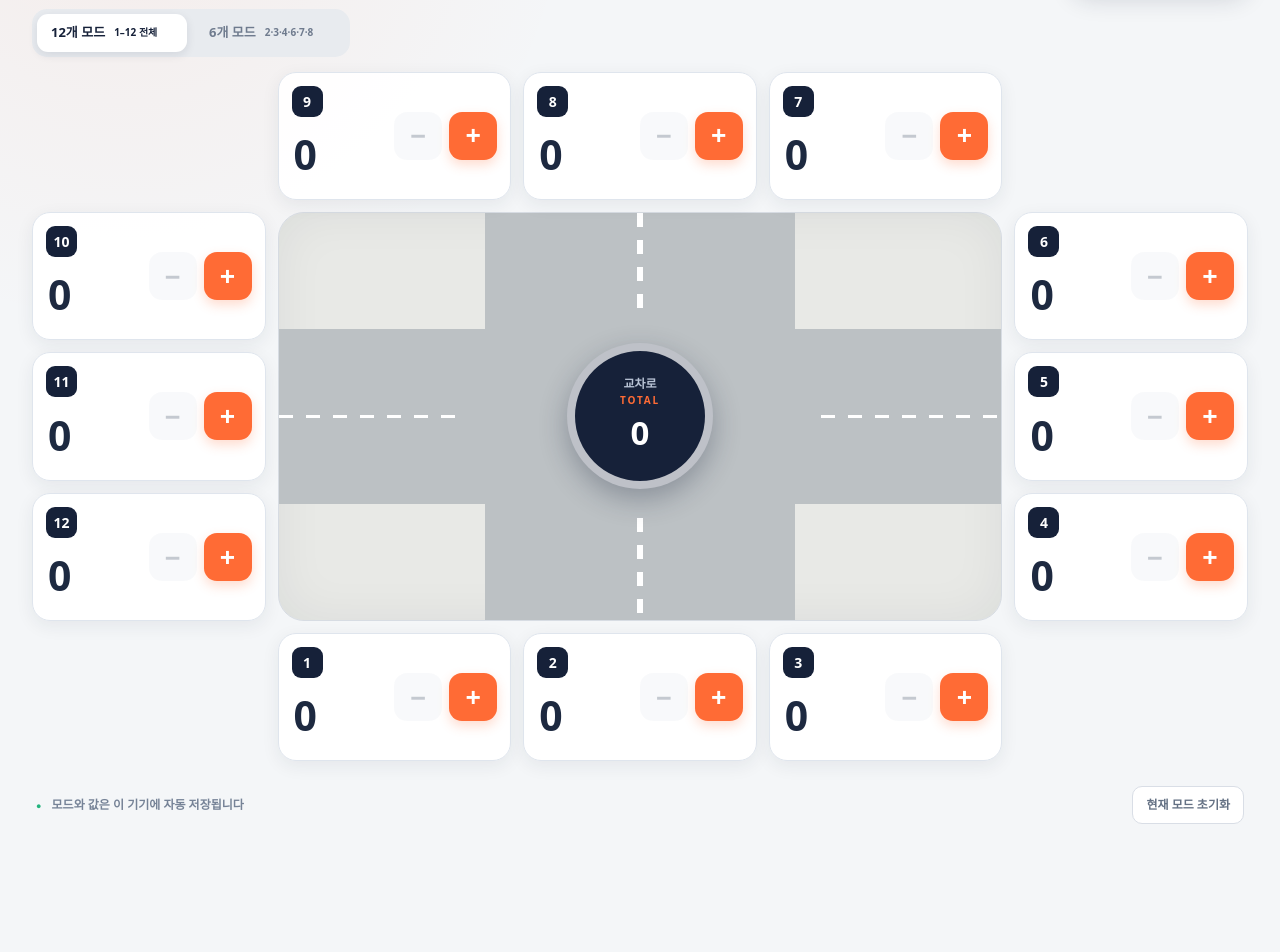
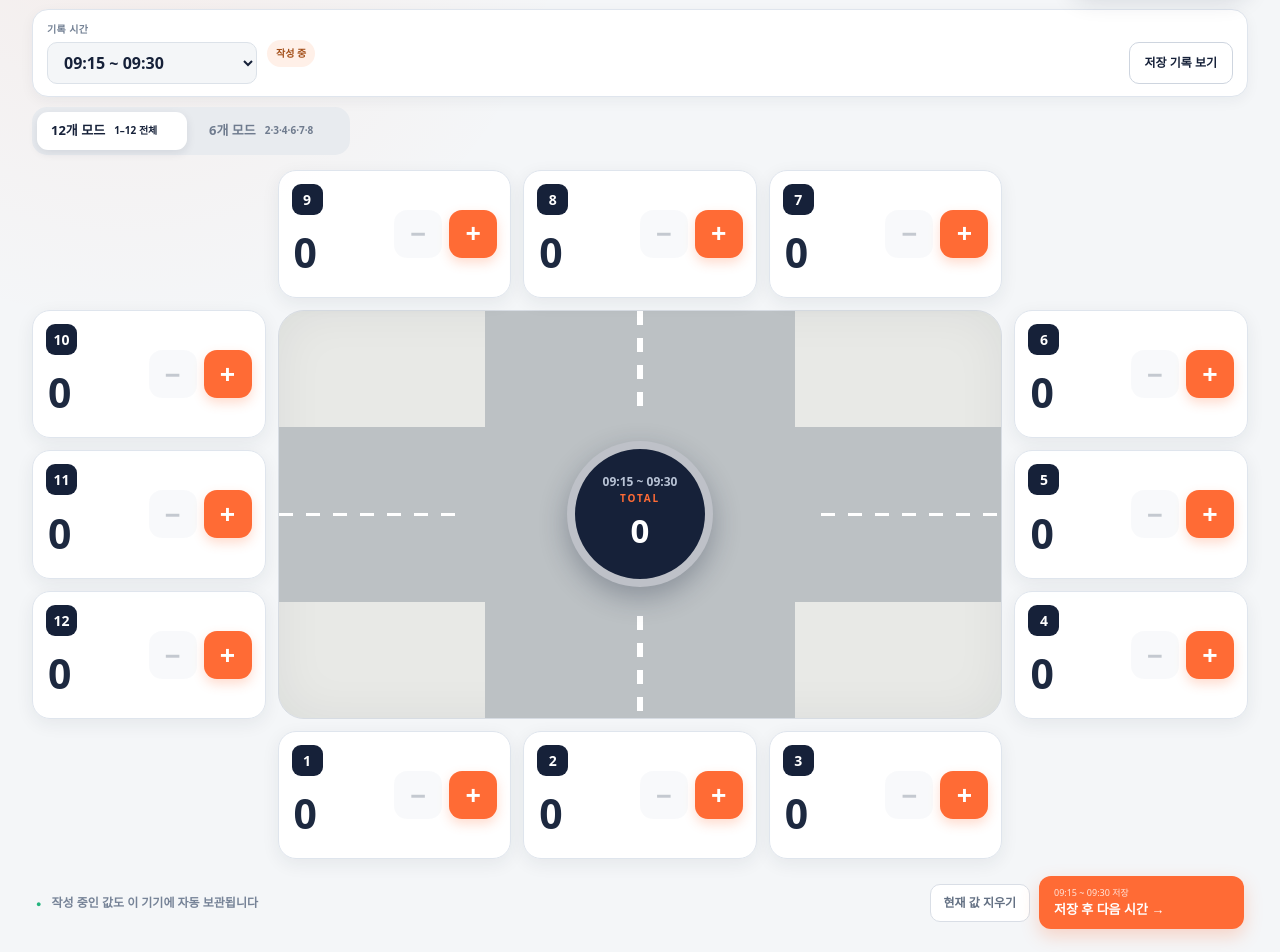
Before and after one commit to tjrud/intersection-vehicle-counter-dashboard, a Next.js app: page / in a window 1280 px wide. Shown: the part 118-1070 px from the top of the page. Before the commit the page ends 972 px from the top, so only its background shows below. Built offline with nearby package versions, Linux system fonts and the light colour scheme.

Commit message:
Add timed recording and spreadsheet export

```diff
--- a/app/globals.css
+++ b/app/globals.css
@@ -14,6 +14,15 @@ h1 { margin:0; color:var(--navy); font-size:clamp(26px,3vw,38px); letter-spacing
 .total-card span { margin-right:8px; color:#aeb9ca; font-size:13px; font-weight:700; }
 .total-card strong { font-size:30px; line-height:1; font-variant-numeric:tabular-nums; }
 .total-card small { font-size:13px; }
+
+.record-toolbar { display:flex; align-items:flex-end; gap:10px; margin-bottom:10px; padding:12px 14px; background:white; border:1px solid var(--line); border-radius:16px; box-shadow:0 4px 14px rgba(25,39,63,.05); }
+.time-field { display:flex; flex-direction:column; gap:5px; }
+.time-field label { color:#738094; font-size:10px; font-weight:800; letter-spacing:.04em; }
+.time-field select { min-width:210px; height:42px; padding:0 36px 0 12px; color:var(--navy); background:#f4f6f8; border:1px solid #dce2e9; border-radius:10px; font-size:16px; font-weight:850; cursor:pointer; }
+.save-status { align-self:center; padding:6px 9px; border-radius:999px; font-size:10px; font-weight:800; }
+.save-status.draft { color:#a34f19; background:#fff0e8; }
+.save-status.saved { color:#177653; background:#e7f7f0; }
+.sheet-open { height:42px; margin-left:auto; padding:0 15px; color:var(--navy); background:white; border:1px solid #ced5df; border-radius:10px; font-size:12px; font-weight:800; cursor:pointer; }
 
 .mode-switch { display:flex; gap:8px; width:fit-content; margin-bottom:15px; padding:5px; background:#e8ebef; border-radius:15px; }
 .mode-switch button { display:flex; align-items:center; gap:9px; min-width:150px; padding:9px 14px; color:#6f7b8e; background:transparent; border:0; border-radius:11px; cursor:pointer; text-align:left; }
@@ -47,21 +56,46 @@ output { align-self:center; padding-left:2px; font-size:clamp(30px,3.2vw,46px);
 .controls button:active { transform:scale(.93); }
 .minus { color:#59677a; background:#edf0f4; }.minus:hover:not(:disabled){background:#dfe4ea}.minus:disabled{opacity:.35;cursor:default}
 .plus { color:white; background:var(--orange); box-shadow:0 5px 12px rgba(255,107,53,.24); }.plus:hover{background:var(--orange-dark)}
-.controls button:focus-visible,.mode-switch button:focus-visible,.reset-button:focus-visible,.reset-confirm button:focus-visible { outline:3px solid rgba(255,107,53,.35); outline-offset:2px; }
+.controls button:focus-visible,.mode-switch button:focus-visible,.record-toolbar button:focus-visible,.record-toolbar select:focus-visible,.save-next:focus-visible,.sheet-actions button:focus-visible,.reset-button:focus-visible,.reset-confirm button:focus-visible { outline:3px solid rgba(255,107,53,.35); outline-offset:2px; }
 .footer-bar { display:flex; justify-content:space-between; align-items:center; min-height:58px; margin-top:14px; padding:0 4px; }
 .footer-bar p { margin:0; color:#768397; font-size:12px; font-weight:650; }.footer-bar p span{color:#24b47e;font-size:9px;margin-right:7px}
+.footer-actions { display:flex; align-items:center; gap:9px; }
 .reset-button,.reset-confirm button { border:1px solid #d9dee6; border-radius:10px; padding:9px 13px; color:#647184; background:white; font-size:12px; font-weight:750; cursor:pointer; }
 .reset-confirm { display:flex; align-items:center; gap:7px; color:#5f6b7d; font-size:12px; font-weight:700; }.reset-confirm .danger{color:white;border-color:#d94848;background:#d94848}
+.save-next { display:flex; flex-direction:column; align-items:flex-start; min-width:205px; padding:10px 15px; color:white; background:var(--orange); border:0; border-radius:12px; box-shadow:0 7px 18px rgba(255,107,53,.25); cursor:pointer; }
+.save-next span { font-size:9px; opacity:.82; }
+.save-next b { font-size:13px; }
+
+.modal-backdrop { position:fixed; z-index:50; inset:0; display:grid; place-items:center; padding:24px; background:rgba(11,19,34,.64); backdrop-filter:blur(4px); }
+.sheet-modal { display:flex; flex-direction:column; width:min(1180px,100%); max-height:88vh; overflow:hidden; background:white; border-radius:20px; box-shadow:0 24px 80px rgba(0,0,0,.3); }
+.sheet-modal header { display:flex; align-items:center; justify-content:space-between; gap:18px; padding:18px 20px; border-bottom:1px solid var(--line); }
+.sheet-modal h2 { margin:0; color:var(--navy); font-size:22px; }
+.sheet-modal header p { margin:3px 0 0; color:#8390a1; font-size:11px; font-weight:650; }
+.sheet-actions { display:flex; gap:7px; }
+.sheet-actions button { height:38px; padding:0 13px; color:#435066; background:#f2f4f7; border:1px solid #dde2e8; border-radius:9px; font-size:11px; font-weight:800; cursor:pointer; }
+.sheet-actions button:first-child { color:white; background:var(--navy); border-color:var(--navy); }
+.sheet-actions .close-modal { width:38px; padding:0; color:#738094; font-size:22px; }
+.table-wrap { overflow:auto; }
+table { width:100%; border-collapse:separate; border-spacing:0; font-size:11px; font-variant-numeric:tabular-nums; }
+th,td { min-width:62px; padding:8px 9px; text-align:center; border-right:1px solid #edf0f3; border-bottom:1px solid #edf0f3; }
+thead th { position:sticky; z-index:2; top:0; color:white; background:var(--navy); font-weight:800; }
+thead th:first-child { z-index:3; left:0; }
+tbody th { position:sticky; left:0; min-width:130px; color:#586578; background:#f6f7f9; font-weight:750; }
+tbody tr.has-data td,tbody tr.has-data th { background:#fff8f4; }
+tbody tr.has-data th { color:var(--orange-dark); }
+.row-total { color:var(--navy); background:#f5f7fa; font-weight:900; }
 
 @media(max-width:980px){
   .app-shell{padding:20px 16px 16px}.full-layout{grid-template-columns:repeat(3,minmax(140px,1fr));grid-template-rows:repeat(5,118px);grid-template-areas:"n1 n2 n3" "w1 center e1" "w2 center e2" "w3 center e3" "s1 s2 s3";min-height:590px}.full-layout .intersection{grid-area:2/1/5/4}.counter{padding:11px}.controls button{width:44px;height:44px}
 }
 @media(max-width:620px){
   .app-shell{padding:16px 10px 12px}.topbar{align-items:center;margin-bottom:12px}.eyebrow{font-size:10px;margin-bottom:3px}h1{font-size:22px}.total-card{padding:10px 13px;border-radius:13px;gap:5px}.total-card span{display:none}.total-card strong{font-size:24px}
+  .record-toolbar{align-items:center;padding:9px}.time-field{flex:1}.time-field select{width:100%;min-width:0;height:39px;font-size:14px}.save-status{display:none}.sheet-open{height:39px;padding:0 10px;font-size:10px}
   .mode-switch{width:100%;margin-bottom:10px}.mode-switch button{justify-content:center;min-width:0;width:50%;padding:8px 6px}.mode-switch button span{display:none}
   .full-layout{grid-template-columns:repeat(3,1fr);grid-template-rows:repeat(5,112px);gap:6px;min-height:584px}.photo-layout{grid-template-columns:repeat(3,1fr);grid-template-rows:repeat(4,125px);gap:6px;min-height:518px}
   .counter{display:flex;flex-direction:column;gap:4px;padding:8px;border-radius:13px}.number-badge{width:25px;height:25px;border-radius:7px;font-size:12px}output{position:absolute;top:10px;right:10px;font-size:25px}.controls{width:100%;margin-top:auto;gap:5px}.controls button{width:50%;height:49px;border-radius:10px;font-size:25px}.intersection{border-radius:17px}.center-mark{width:108px;border-width:6px}.center-mark strong{font-size:26px}
-  .footer-bar{align-items:flex-end}.footer-bar p{max-width:145px;line-height:1.45}.reset-confirm{flex-wrap:wrap;justify-content:flex-end;max-width:220px}.reset-confirm span{width:100%;text-align:right}
+  .footer-bar{align-items:flex-end}.footer-bar p{display:none}.footer-actions{width:100%;justify-content:flex-end}.save-next{flex:1;max-width:240px}.reset-confirm{flex-wrap:wrap;justify-content:flex-end;max-width:220px}.reset-confirm span{width:100%;text-align:right}
+  .modal-backdrop{padding:8px}.sheet-modal{max-height:94vh;border-radius:14px}.sheet-modal header{align-items:flex-start;padding:13px}.sheet-modal h2{font-size:18px}.sheet-actions{flex-wrap:wrap;justify-content:flex-end}.sheet-actions button{height:34px;padding:0 9px}.table-wrap{font-size:10px}th,td{min-width:48px;padding:7px 6px}tbody th{min-width:112px}
 }
 @media(max-width:390px){.full-layout{grid-template-rows:repeat(5,106px);min-height:554px}.photo-layout{grid-template-rows:repeat(4,118px);min-height:490px}.controls button{height:45px}}
 @media(prefers-reduced-motion:reduce){*{transition:none!important}}
--- a/app/page.tsx
+++ b/app/page.tsx
@@ -8,7 +8,6 @@ const fullMode = [
   { id: 6, area: "e1" }, { id: 5, area: "e2" }, { id: 4, area: "e3" },
   { id: 1, area: "s1" }, { id: 2, area: "s2" }, { id: 3, area: "s3" },
 ] as const;
-
 const photoMode = [
   { id: 3, area: "p3" }, { id: 2, area: "p2" }, { id: 4, area: "p4" },
   { id: 6, area: "p6" }, { id: 7, area: "p7" }, { id: 8, area: "p8" },
@@ -16,141 +15,160 @@ const photoMode = [
 
 type Mode = "full" | "photo";
 type Counts = Record<number, number>;
+type DayRecords = Record<string, Counts>;
+type Records = Record<string, DayRecords>;
+type Drafts = Record<string, Counts>;
 
 const emptyCounts = (): Counts =>
-  Object.fromEntries(Array.from({ length: 12 }, (_, index) => [index + 1, 0])) as Counts;
+  Object.fromEntries(Array.from({ length: 12 }, (_, i) => [i + 1, 0])) as Counts;
+const pad = (value: number) => String(value).padStart(2, "0");
+const localDate = (date = new Date()) => `${date.getFullYear()}-${pad(date.getMonth() + 1)}-${pad(date.getDate())}`;
+const slots = Array.from({ length: 96 }, (_, index) => {
+  const start = index * 15;
+  const end = start + 15;
+  return {
+    key: pad(index),
+    label: `${pad(Math.floor(start / 60))}:${pad(start % 60)} ~ ${pad(Math.floor(end / 60) % 24)}:${pad(end % 60)}`,
+  };
+});
+const currentSlot = () => pad(Math.floor((new Date().getHours() * 60 + new Date().getMinutes()) / 15));
+const draftKey = (date: string, slot: string) => `${date}|${slot}`;
 
 export default function Home() {
-  const [counts, setCounts] = useState<Counts>(emptyCounts);
   const [mode, setMode] = useState<Mode>("full");
+  const [date, setDate] = useState(localDate);
+  const [slot, setSlot] = useState(currentSlot);
+  const [records, setRecords] = useState<Records>({});
+  const [drafts, setDrafts] = useState<Drafts>({});
   const [ready, setReady] = useState(false);
   const [confirmReset, setConfirmReset] = useState(false);
+  const [showSheet, setShowSheet] = useState(false);
+  const [copyState, setCopyState] = useState("표 복사");
 
   useEffect(() => {
     try {
-      const saved = localStorage.getItem("intersection-mode-counts-v3");
+      const saved = localStorage.getItem("intersection-timed-records-v1");
       if (saved) {
         const parsed = JSON.parse(saved);
-        setCounts({ ...emptyCounts(), ...parsed.counts });
+        setRecords(parsed.records ?? {});
+        setDrafts(parsed.drafts ?? {});
         setMode(parsed.mode === "photo" ? "photo" : "full");
-      } else {
-        const laneData = localStorage.getItem("intersection-lane-counts-v2");
-        const oldData = localStorage.getItem("intersection-counts");
-        if (laneData) {
-          const parsed = JSON.parse(laneData);
-          const migrated = emptyCounts();
-          for (let id = 1; id <= 12; id += 1) {
-            const values: number[] = parsed.laneCounts?.[id] ?? [];
-            const visible = parsed.laneSettings?.[id] ?? 1;
-            migrated[id] = values.slice(0, visible).reduce((sum, value) => sum + value, 0);
-          }
-          setCounts(migrated);
-        } else if (oldData) {
-          setCounts({ ...emptyCounts(), ...JSON.parse(oldData) });
-        }
+        setDate(parsed.date ?? localDate());
+        setSlot(parsed.slot ?? currentSlot());
       }
     } catch {
-      // Start fresh if saved browser data cannot be read.
+      // Start with a clean record when browser storage cannot be read.
     }
     setReady(true);
   }, []);
 
   useEffect(() => {
-    if (ready) {
-      localStorage.setItem("intersection-mode-counts-v3", JSON.stringify({ counts, mode }));
-    }
-  }, [counts, mode, ready]);
+    if (ready) localStorage.setItem("intersection-timed-records-v1", JSON.stringify({ records, drafts, mode, date, slot }));
+  }, [records, drafts, mode, date, slot, ready]);
 
   const positions = mode === "full" ? fullMode : photoMode;
-  const total = useMemo(
-    () => positions.reduce((sum, { id }) => sum + counts[id], 0),
-    [counts, positions],
-  );
+  const ids = mode === "full" ? Array.from({ length: 12 }, (_, i) => i + 1) : [2, 3, 4, 6, 7, 8];
+  const key = draftKey(date, slot);
+  const counts = drafts[key] ?? records[date]?.[slot] ?? emptyCounts();
+  const total = useMemo(() => positions.reduce((sum, { id }) => sum + counts[id], 0), [counts, positions]);
+  const savedCurrent = Boolean(records[date]?.[slot]);
 
-  const changeCount = (id: number, amount: number) => {
-    setCounts((current) => ({ ...current, [id]: Math.max(0, current[id] + amount) }));
+  const setCurrentCounts = (next: Counts) => setDrafts((current) => ({ ...current, [key]: next }));
+  const changeCount = (id: number, amount: number) => setCurrentCounts({ ...counts, [id]: Math.max(0, counts[id] + amount) });
+
+  const saveAndNext = () => {
+    setRecords((current) => ({ ...current, [date]: { ...(current[date] ?? {}), [slot]: counts } }));
+    setDrafts((current) => {
+      const next = { ...current };
+      delete next[key];
+      return next;
+    });
+    const nextIndex = Number(slot) + 1;
+    if (nextIndex < 96) setSlot(pad(nextIndex));
+    else {
+      const nextDate = new Date(`${date}T12:00:00`);
+      nextDate.setDate(nextDate.getDate() + 1);
+      setDate(localDate(nextDate));
+      setSlot("00");
+    }
   };
 
-  const resetVisible = () => {
-    const visibleIds = new Set<number>(positions.map(({ id }) => id));
-    setCounts((current) =>
-      Object.fromEntries(
-        Object.entries(current).map(([id, value]) => [id, visibleIds.has(Number(id)) ? 0 : value]),
-      ) as Counts,
-    );
+  const resetDraft = () => {
+    setCurrentCounts(emptyCounts());
     setConfirmReset(false);
+  };
+
+  const tableText = (separator = "\t") => {
+    const header = ["시간", ...ids.map((id) => `${id}번`), "합계"];
+    const rows = slots.map(({ key: rowSlot, label }) => {
+      const row = records[date]?.[rowSlot] ?? emptyCounts();
+      const values = ids.map((id) => row[id] ?? 0);
+      return [label, ...values, values.reduce((sum, value) => sum + value, 0)];
+    });
+    return [header, ...rows].map((row) => row.join(separator)).join("\n");
+  };
+
+  const copyTable = async () => {
+    try {
+      await navigator.clipboard.writeText(tableText());
+      setCopyState("복사 완료");
+      window.setTimeout(() => setCopyState("표 복사"), 1600);
+    } catch {
+      setCopyState("복사 실패");
+    }
+  };
+
+  const downloadCsv = () => {
+    const csv = `\uFEFF${tableText(",")}`;
+    const url = URL.createObjectURL(new Blob([csv], { type: "text/csv;charset=utf-8" }));
+    const link = document.createElement("a");
+    link.href = url;
+    link.download = `차량카운트_${mode === "full" ? "12개" : "6개"}.csv`;
+    link.click();
+    URL.revokeObjectURL(url);
   };
 
   return (
     <main className="app-shell">
       <header className="topbar">
-        <div>
-          <p className="eyebrow"><span className="live-dot" />현장 집계 중</p>
-          <h1>교차로 차량 카운터</h1>
-        </div>
-        <div className="total-card" aria-live="polite">
-          <span>현재 모드 합계</span>
-          <strong>{total.toLocaleString()}</strong>
-          <small>대</small>
-        </div>
+        <div><p className="eyebrow"><span className="live-dot" />현장 집계 중</p><h1>교차로 차량 카운터</h1></div>
+        <div className="total-card" aria-live="polite"><span>현재 구간 합계</span><strong>{total.toLocaleString()}</strong><small>대</small></div>
       </header>
 
+      <section className="record-toolbar" aria-label="기록 시간 선택">
+        <div className="time-field wide"><label htmlFor="record-slot">기록 시간</label><select id="record-slot" value={slot} onChange={(e) => setSlot(e.target.value)}>{slots.map((item) => <option key={item.key} value={item.key}>{item.label}</option>)}</select></div>
+        <span className={`save-status ${savedCurrent ? "saved" : "draft"}`}>{savedCurrent ? "저장된 구간" : "작성 중"}</span>
+        <button type="button" className="sheet-open" onClick={() => setShowSheet(true)}>저장 기록 보기</button>
+      </section>
+
       <nav className="mode-switch" aria-label="카운터 모드 선택">
-        <button
-          type="button"
-          className={mode === "full" ? "active" : ""}
-          aria-pressed={mode === "full"}
-          onClick={() => setMode("full")}
-        >
-          <b>12개 모드</b>
-          <span>1–12 전체</span>
-        </button>
-        <button
-          type="button"
-          className={mode === "photo" ? "active" : ""}
-          aria-pressed={mode === "photo"}
-          onClick={() => setMode("photo")}
-        >
-          <b>6개 모드</b>
-          <span>2·3·4·6·7·8</span>
-        </button>
+        <button type="button" className={mode === "full" ? "active" : ""} aria-pressed={mode === "full"} onClick={() => setMode("full")}><b>12개 모드</b><span>1–12 전체</span></button>
+        <button type="button" className={mode === "photo" ? "active" : ""} aria-pressed={mode === "photo"} onClick={() => setMode("photo")}><b>6개 모드</b><span>2·3·4·6·7·8</span></button>
       </nav>
 
       <section className={`counter-panel ${mode === "photo" ? "photo-layout" : "full-layout"}`} aria-label="번호별 차량 카운터">
-        <div className="intersection" aria-hidden="true">
-          <div className="road vertical-road" />
-          <div className="road horizontal-road" />
-          <div className="center-mark">
-            <span>교차로</span>
-            <b>TOTAL</b>
-            <strong>{total}</strong>
-          </div>
-        </div>
-
+        <div className="intersection" aria-hidden="true"><div className="road vertical-road" /><div className="road horizontal-road" /><div className="center-mark"><span>{slots[Number(slot)].label}</span><b>TOTAL</b><strong>{total}</strong></div></div>
         {positions.map(({ id, area }) => (
-          <article className={`counter counter-${area}`} key={`${mode}-${id}`}>
-            <span className="number-badge">{id}</span>
-            <output aria-label={`${id}번 현재 ${counts[id]}대`}>{counts[id].toLocaleString()}</output>
-            <div className="controls">
-              <button type="button" className="minus" onClick={() => changeCount(id, -1)} disabled={counts[id] === 0} aria-label={`${id}번 1대 빼기`}>−</button>
-              <button type="button" className="plus" onClick={() => changeCount(id, 1)} aria-label={`${id}번 1대 추가`}>+</button>
-            </div>
-          </article>
+          <article className={`counter counter-${area}`} key={`${mode}-${id}`}><span className="number-badge">{id}</span><output aria-label={`${id}번 현재 ${counts[id]}대`}>{counts[id].toLocaleString()}</output><div className="controls"><button type="button" className="minus" onClick={() => changeCount(id, -1)} disabled={counts[id] === 0} aria-label={`${id}번 1대 빼기`}>−</button><button type="button" className="plus" onClick={() => changeCount(id, 1)} aria-label={`${id}번 1대 추가`}>+</button></div></article>
         ))}
       </section>
 
       <footer className="footer-bar">
-        <p><span>●</span> 모드와 값은 이 기기에 자동 저장됩니다</p>
-        {!confirmReset ? (
-          <button type="button" className="reset-button" onClick={() => setConfirmReset(true)}>현재 모드 초기화</button>
-        ) : (
-          <div className="reset-confirm" role="group" aria-label="현재 모드 초기화 확인">
-            <span>현재 모드 값을 지울까요?</span>
-            <button type="button" onClick={() => setConfirmReset(false)}>취소</button>
-            <button type="button" className="danger" onClick={resetVisible}>초기화</button>
-          </div>
-        )}
+        <p><span>●</span> 작성 중인 값도 이 기기에 자동 보관됩니다</p>
+        <div className="footer-actions">
+          {!confirmReset ? <button type="button" className="reset-button" onClick={() => setConfirmReset(true)}>현재 값 지우기</button> : <div className="reset-confirm"><span>현재 값을 지울까요?</span><button type="button" onClick={() => setConfirmReset(false)}>취소</button><button type="button" className="danger" onClick={resetDraft}>지우기</button></div>}
+          <button type="button" className="save-next" onClick={saveAndNext}><span>{slots[Number(slot)].label} 저장</span><b>저장 후 다음 시간 →</b></button>
+        </div>
       </footer>
+
+      {showSheet && (
+        <div className="modal-backdrop" role="presentation" onMouseDown={(e) => e.target === e.currentTarget && setShowSheet(false)}>
+          <section className="sheet-modal" role="dialog" aria-modal="true" aria-label="저장 기록 표">
+            <header><div><h2>저장 기록</h2><p>00:00부터 15분 단위</p></div><div className="sheet-actions"><button type="button" onClick={copyTable}>{copyState}</button><button type="button" onClick={downloadCsv}>CSV 다운로드</button><button type="button" className="close-modal" onClick={() => setShowSheet(false)} aria-label="닫기">×</button></div></header>
+            <div className="table-wrap"><table><thead><tr><th>시간</th>{ids.map((id) => <th key={id}>{id}번</th>)}<th>합계</th></tr></thead><tbody>{slots.map(({ key: rowSlot, label }) => { const row = records[date]?.[rowSlot]; const values = ids.map((id) => row?.[id] ?? 0); const sum = values.reduce((a, b) => a + b, 0); return <tr className={row ? "has-data" : ""} key={rowSlot}><th>{label}</th>{values.map((value, index) => <td key={ids[index]}>{value}</td>)}<td className="row-total">{sum}</td></tr>; })}</tbody></table></div>
+          </section>
+        </div>
+      )}
     </main>
   );
 }
```
